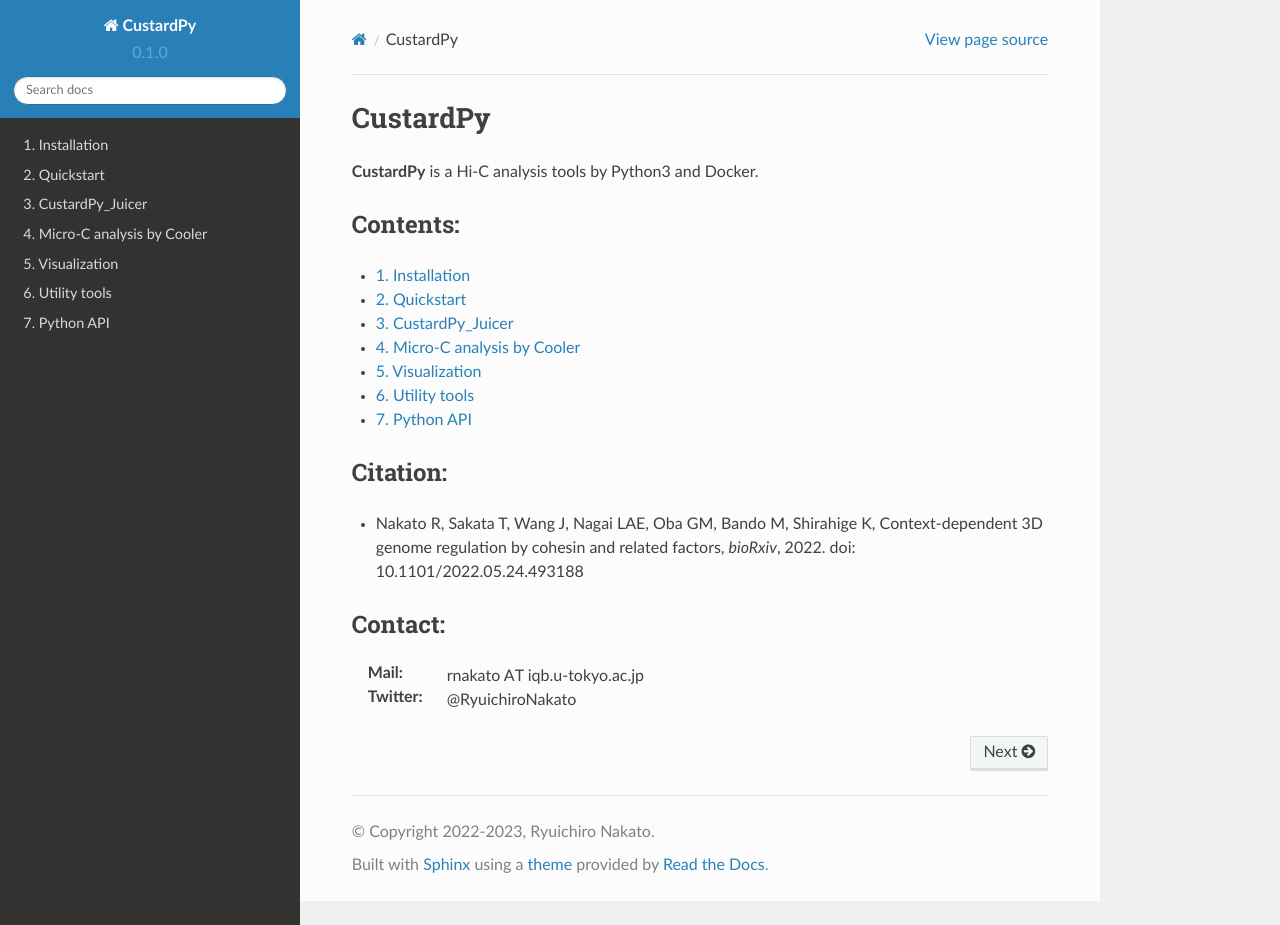
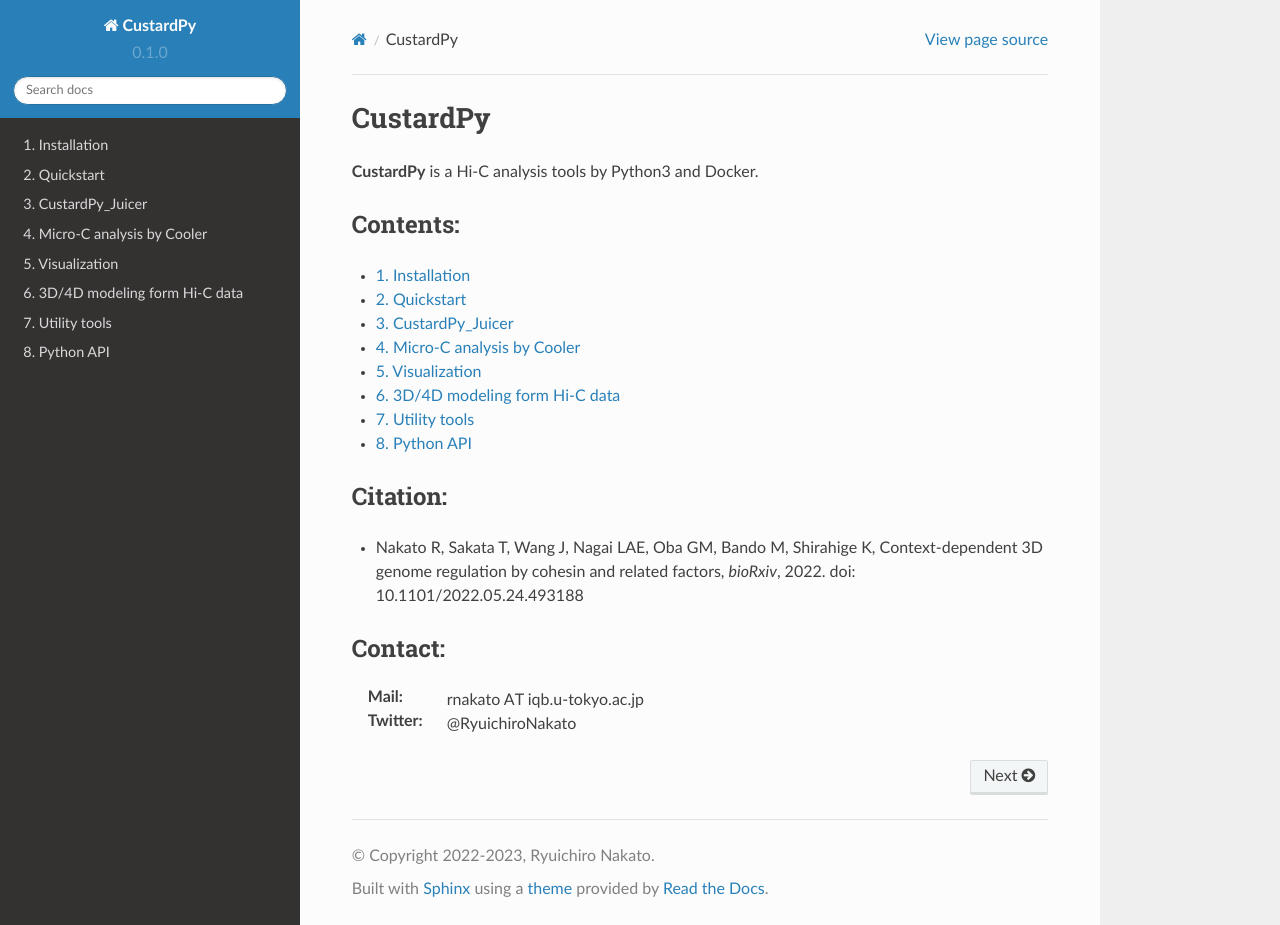
Before and after one commit to rnakato/CustardPy, a Sphinx documentation site: the page built from docs/index.rst, in a window 1280 px wide and 925 px high. Built offline with Sphinx 7.4.7 and the Read the Docs theme 2.0.0, drawn with Linux system fonts in a browser that asks for light colours; some of the changed lines change nothing that is shown.

Commit message:
add docs

```diff
--- /dev/null
+++ b/docs/content/3dmodel.rst
@@ -0,0 +1,35 @@
+3D/4D modeling form Hi-C data
+====================================
+
+**CustardPy** has an advanced command for 3D modeling and 4D simulatuion using the Hi-C matrix.
+
+
+3Dmodeling.sh
+---------------------------
+
+``3Dmodeling.sh`` implements `PASTIS <https://members.cbio.mines-paristech.fr/~nvaroquaux/pastis/>`_ and estimates 3D models from the Hi-C contact matrix.
+
+.. code-block:: bash
+
+    singularity exec custardpy.sif \
+
+
+phic_processing
+------------------------------------------------------
+
+``phic_processing`` implements `PHi-C2 <https://github.com/soyashinkai/PHi-C2>`_ and generates biophysical polymer model.
+
+.. code-block:: bash
+
+    hic=$odir/aligned/inter_30.hic
+    odir=phic_result
+
+    # genomic region to be simulated
+    chr=chr21
+    start=24000000
+    end=32000000
+    resolution=100000
+    norm=SCALE # normalization type
+
+    singularity exec custardpy.sif \
+          phic_processing $odir $hic $chr $start $end $resolution $norm
--- a/docs/index.rst
+++ b/docs/index.rst
@@ -18,6 +18,7 @@ Contents:
    content/CustardPy_Juicer
    content/Cooler
    content/Visualization
+   content/3dmodel
    content/Utils
    content/API
 
```
